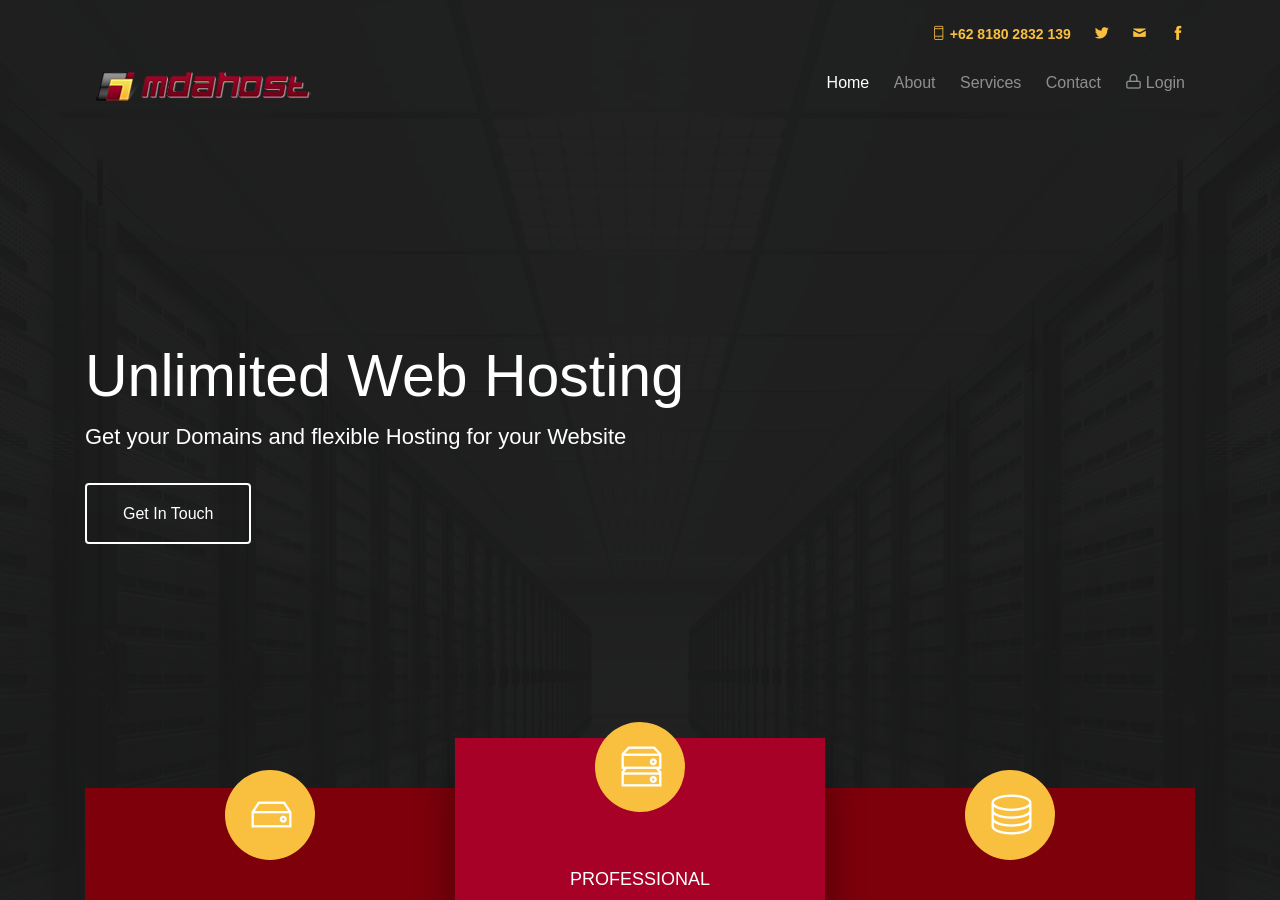
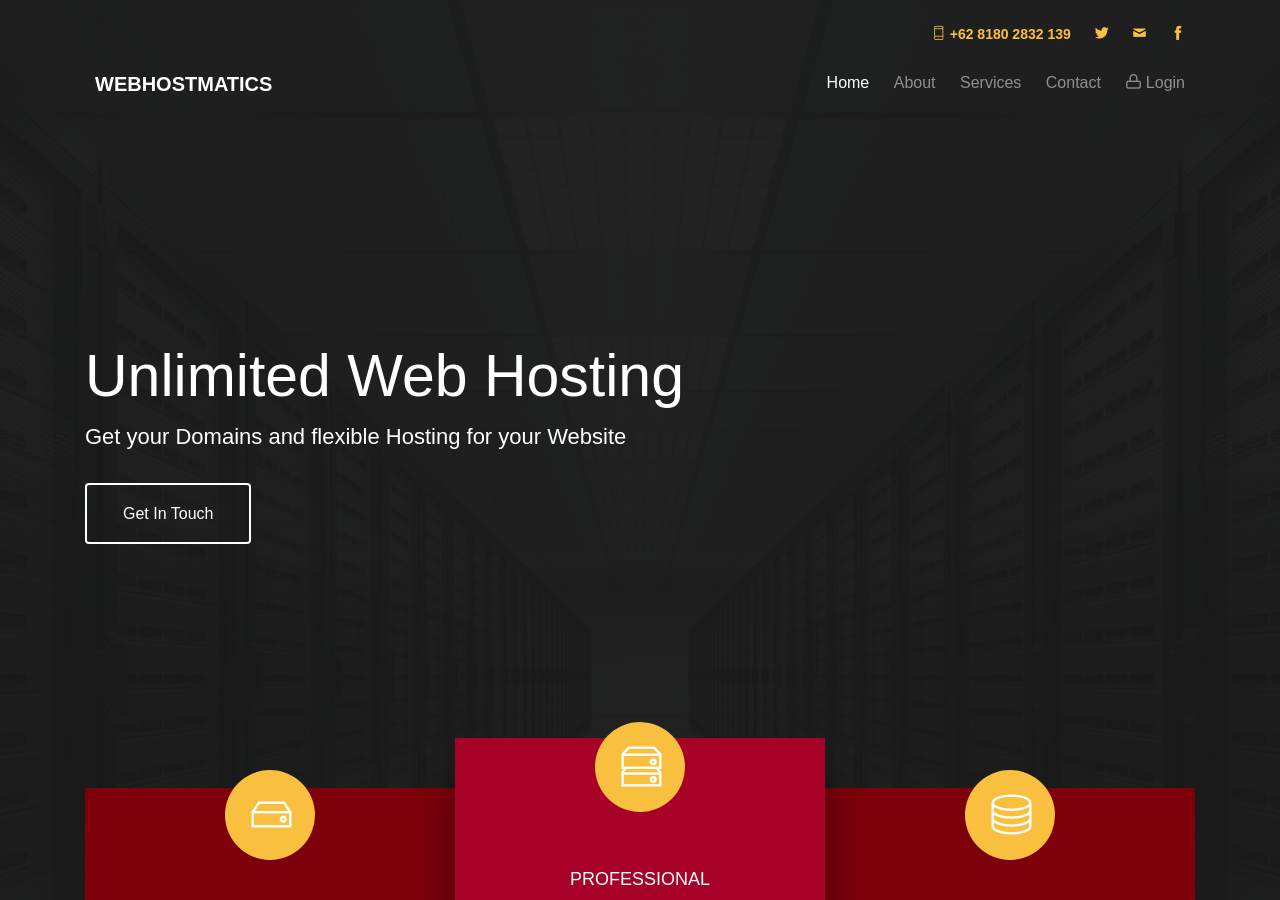
Before and after one commit to mdahost/web, a Jekyll site: the page built from index.html, in a window 1280 px wide and 900 px high. Built offline with Jekyll 4.4.1, drawn with Linux system fonts in a browser that asks for light colours; some web fonts are replaced.

Commit message:
Update default.html

```diff
--- a/_layouts/default.html
+++ b/_layouts/default.html
@@ -66,7 +66,7 @@
       </div>
       <div class="row">
         <div class="col-sm-4 col-xs-12">
-          <div id="gtco-logo"><a href="/"><img src="/images/logo.png"></a></div>
+          <div id="gtco-logo"><a href="/">Webhostmatics</a></div>
         </div>
         <div class="col-xs-8 text-right menu-1">
           <ul>
```
